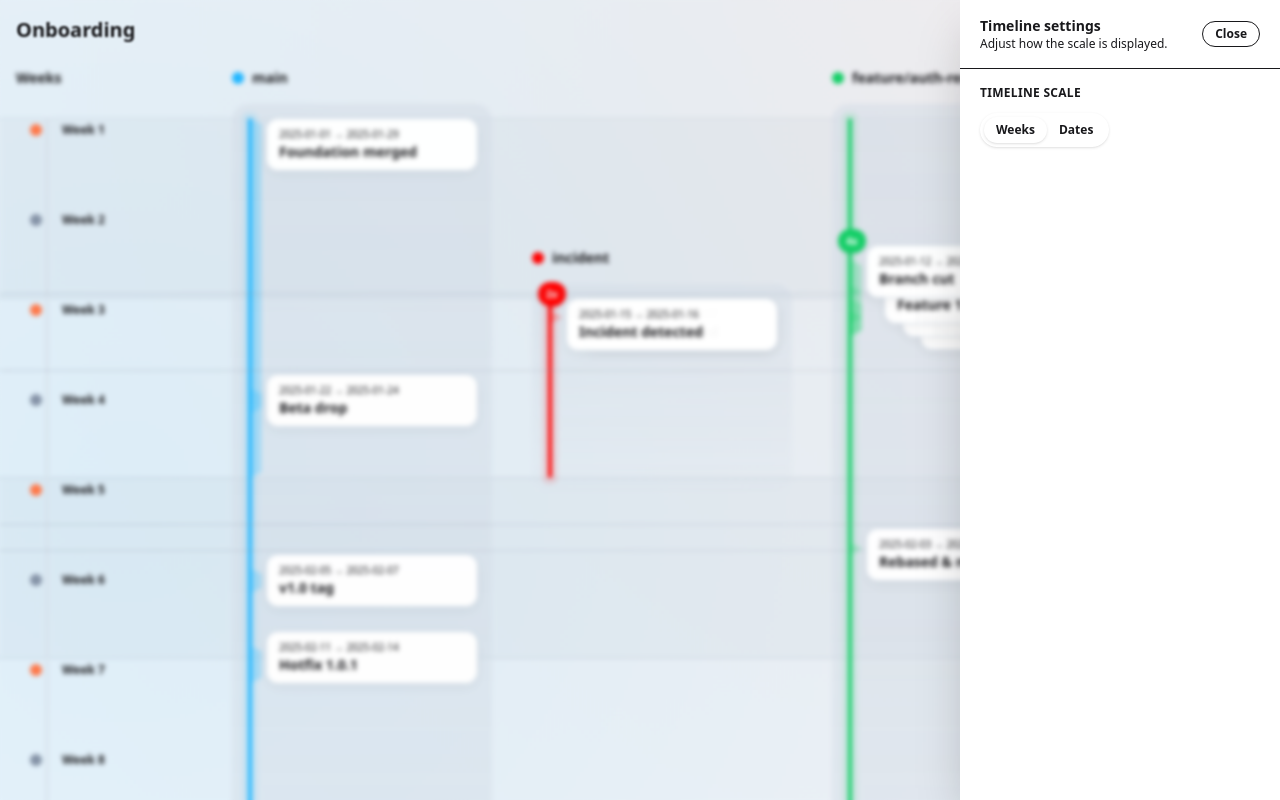
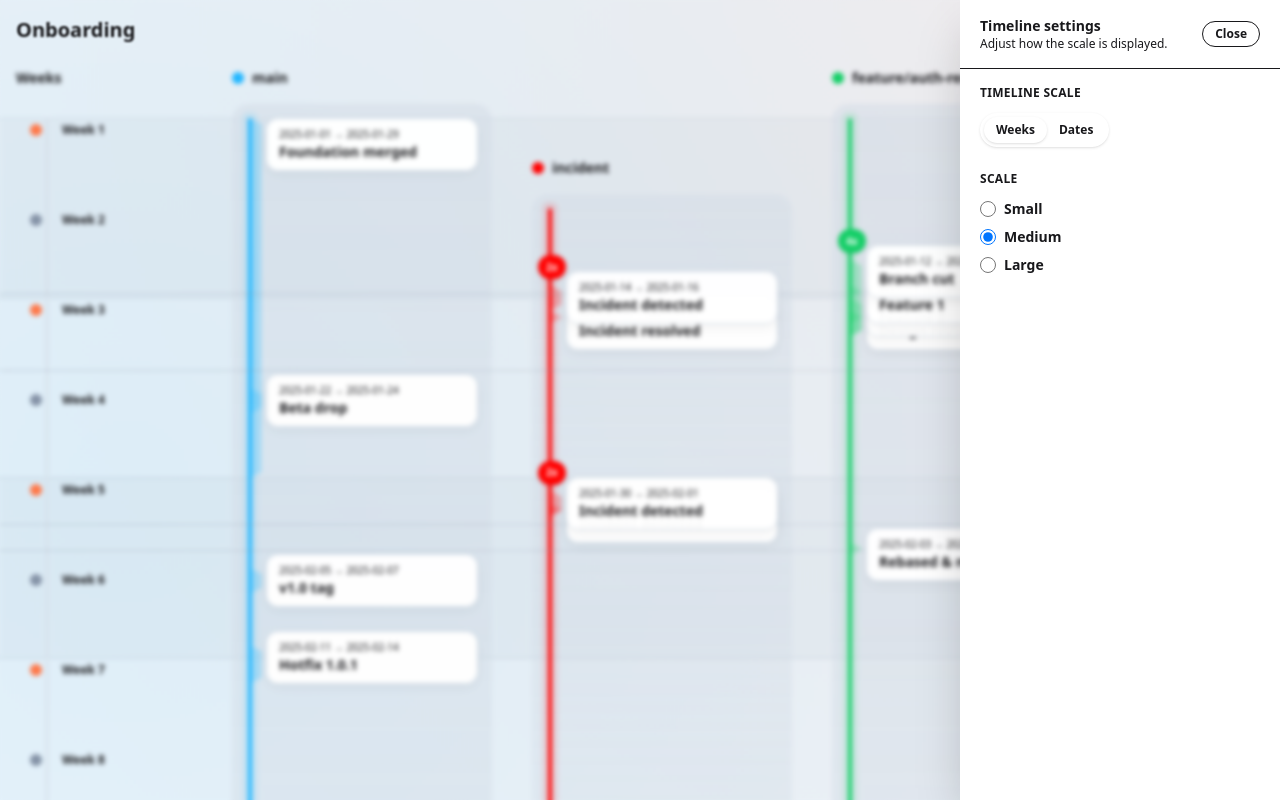
Before and after one commit to onion2k/timelines, a React (Vite) app: page / in a window 1280 px wide. Both pictures are taken after a click on the button "Settings". Shown: the top 800 px of the page. Built offline with nearby package versions, Linux system fonts and the light colour scheme.

Commit message:
Scale option added

```diff
--- a/src/components/MultiLineTimeline.tsx
+++ b/src/components/MultiLineTimeline.tsx
@@ -28,12 +28,12 @@ type MultiLineTimelineProps = {
 
 export type Milestone = { title: string; at: string }
 type WeekLabelMode = 'weeks' | 'dates'
+type ScaleOption = 'small' | 'medium' | 'large'
 
 const DAY_MS = 1000 * 60 * 60 * 24
 const WEEK_MS = DAY_MS * 7
 const CARD_HEIGHT_ESTIMATE = 70
 const CARD_ANCHOR_OFFSET = 14
-const STACK_X_OFFSET = 18
 const STACK_SLOP = 4
 const STACK_LEFT_BASE = 16
 const BASE_Z_INDEX = 100
@@ -112,12 +112,16 @@ function TimelineSettingsDrawer({
   labelMode,
   onLabelModeChange,
   startWeekDate,
+  scale,
+  onScaleChange,
 }: {
   open: boolean
   onClose: () => void
   labelMode: WeekLabelMode
   onLabelModeChange: (mode: WeekLabelMode) => void
   startWeekDate: Date | null
+  scale: ScaleOption
+  onScaleChange: (scale: ScaleOption) => void
 }) {
   if (!open) return null
 
@@ -172,6 +176,28 @@ function TimelineSettingsDrawer({
                 Dates become available once a valid start date is detected.
               </p>
             ) : null}
+          </div>
+          <div className="mb-6">
+            <p className="text-xs font-semibold uppercase tracking-wide text-gray-dark/80">Scale</p>
+            <div className="mt-3 flex flex-col gap-2 text-sm font-semibold text-gray-dark">
+              {([
+                { value: 'small', label: 'Small' },
+                { value: 'medium', label: 'Medium' },
+                { value: 'large', label: 'Large' },
+              ] as const).map((option) => (
+                <label key={option.value} className="flex items-center gap-2 cursor-pointer">
+                  <input
+                    type="radio"
+                    name="timeline-scale"
+                    value={option.value}
+                    checked={scale === option.value}
+                    onChange={() => onScaleChange(option.value)}
+                    className="h-4 w-4 border-gray-light text-gray-dark focus:ring-1 focus:ring-offset-1 focus:ring-gray-dark"
+                  />
+                  <span>{option.label}</span>
+                </label>
+              ))}
+            </div>
           </div>
         </div>
       </div>
@@ -546,11 +572,12 @@ function TrackItemRow({
     <button
       type="button"
       onClick={() => onSelect(item.id)}
-      className="absolute right-0 text-left focus:outline-none"
+      className="absolute text-left w-full focus:outline-none"
       style={{
-        left: `${leftOffset}px`,
+        left: 0,
         top: `${topOffset}px`,
         zIndex,
+        transform: `translateX(${leftOffset}px)`,
       }}
     >
       <TrackItemCard item={item} selected={selected} />
@@ -589,7 +616,7 @@ function TrackItemCluster({
           <TrackItemRow
             key={entry.item.id}
             item={entry.item}
-            leftOffset={idx * STACK_X_OFFSET}
+            leftOffset={0}
             topOffset={entry.cardTop - cluster.containerTop}
             zIndex={selectedId === entry.item.id ? SELECTED_Z_INDEX : BASE_Z_INDEX - idx}
             selected={selectedId === entry.item.id}
@@ -672,10 +699,17 @@ function MultiLineTimelineTrack({
   )
 }
 
-export function MultiLineTimeline({ tracks, weeks, sprintLength = 2, weekHeight = 90, milestones = [] }: MultiLineTimelineProps) {
+export function MultiLineTimeline({
+  tracks,
+  weeks,
+  sprintLength = 2,
+  weekHeight = 90,
+  milestones = [],
+}: MultiLineTimelineProps) {
   const [selectedId, setSelectedId] = useState<string | null>(null)
   const [selectedMilestoneId, setSelectedMilestoneId] = useState<string | null>(null)
   const [weekLabelMode, setWeekLabelMode] = useState<WeekLabelMode>('weeks')
+  const [scale, setScale] = useState<ScaleOption>('medium')
   const [settingsOpen, setSettingsOpen] = useState(false)
   const allDates = tracks.flatMap((track) => track.items.map((item) => parseAtDate(item.at))).filter(Boolean) as Date[]
   const rawStartDate = allDates.length ? new Date(Math.min(...allDates.map((d) => d.getTime()))) : null
@@ -688,7 +722,13 @@ export function MultiLineTimeline({ tracks, weeks, sprintLength = 2, weekHeight
       ? Math.max(1, Math.floor((endWeekDate.getTime() - timelineStartDate.getTime()) / WEEK_MS) + 1)
       : 1
   const totalWeeks = Math.max(weeks ?? dataWeeks, dataWeeks)
-  const computedHeight = Math.max(1, totalWeeks) * weekHeight
+  const weekHeightByScale: Record<ScaleOption, number> = {
+    small: Math.round(weekHeight * 0.8),
+    medium: weekHeight,
+    large: Math.round(weekHeight * 1.2),
+  }
+  const effectiveWeekHeight = weekHeightByScale[scale]
+  const computedHeight = Math.max(1, totalWeeks) * effectiveWeekHeight
   const guidePadding = 14
   const headerOffset = 36 // approx height of track/week label + margin
   const guideTopOffset = headerOffset + guidePadding
@@ -710,7 +750,7 @@ export function MultiLineTimeline({ tracks, weeks, sprintLength = 2, weekHeight
       <div className={`relative ${contentBlurClass} transition filter`}>
         <SprintGuides
           totalWeeks={totalWeeks}
-          weekHeight={weekHeight}
+          weekHeight={effectiveWeekHeight}
           sprintLength={sprintLength}
           padding={guidePadding}
           topOffset={guideTopOffset}
@@ -719,7 +759,7 @@ export function MultiLineTimeline({ tracks, weeks, sprintLength = 2, weekHeight
           milestones={milestones}
           startWeekDate={timelineStartDate}
           totalWeeks={totalWeeks}
-          weekHeight={weekHeight}
+          weekHeight={effectiveWeekHeight}
           padding={guidePadding}
           topOffset={guideTopOffset}
           selectedId={selectedMilestoneId}
@@ -730,7 +770,7 @@ export function MultiLineTimeline({ tracks, weeks, sprintLength = 2, weekHeight
             totalWeeks={totalWeeks}
             height={computedHeight}
             sprintLength={sprintLength}
-            weekHeight={weekHeight}
+            weekHeight={effectiveWeekHeight}
             padding={guidePadding}
             startWeekDate={timelineStartDate}
             labelMode={weekLabelMode}
@@ -744,8 +784,8 @@ export function MultiLineTimeline({ tracks, weeks, sprintLength = 2, weekHeight
                 ? Math.max(clampedStartWeek, Math.min(totalWeeks, Math.floor(track.endWeek ?? totalWeeks)))
                 : totalWeeks
               const trackWeeks = Math.max(1, clampedEndWeek - clampedStartWeek + 1)
-              const trackHeight = trackWeeks * weekHeight
-              const offsetTop = (clampedStartWeek - 1) * weekHeight
+              const trackHeight = trackWeeks * effectiveWeekHeight
+              const offsetTop = (clampedStartWeek - 1) * effectiveWeekHeight
 
               return (
                 <MultiLineTimelineTrack
@@ -756,7 +796,7 @@ export function MultiLineTimeline({ tracks, weeks, sprintLength = 2, weekHeight
                   totalWeeks={totalWeeks}
                   offsetTop={offsetTop}
                   guidePadding={guidePadding}
-                  weekHeight={weekHeight}
+                  weekHeight={effectiveWeekHeight}
                   selectedId={selectedId}
                   onSelect={(id) => setSelectedId(id)}
                 />
@@ -771,6 +811,8 @@ export function MultiLineTimeline({ tracks, weeks, sprintLength = 2, weekHeight
         labelMode={weekLabelMode}
         onLabelModeChange={setWeekLabelMode}
         startWeekDate={timelineStartDate}
+        scale={scale}
+        onScaleChange={setScale}
       />
     </div>
   )
--- a/src/data/branchTracks.json
+++ b/src/data/branchTracks.json
@@ -38,14 +38,14 @@
     "id": "incident",
     "name": "incident",
     "color": "#ff0000",
-    "startWeek": 3,
-    "endWeek": 4,
+    "startWeek": 2,
+    "endWeek": 20,
     "items": [
       {
         "id": "incident-detected",
         "title": "Incident detected",
         "annotation": "",
-        "at": "2025-01-15",
+        "at": "2025-01-14",
         "endAt": "2025-01-16"
       },
       {
@@ -54,6 +54,20 @@
         "annotation": "",
         "at": "2025-01-16",
         "endAt": "2025-01-17"
+      },
+      {
+        "id": "incident-detected",
+        "title": "Incident detected",
+        "annotation": "",
+        "at": "2025-01-30",
+        "endAt": "2025-02-01"
+      },
+      {
+        "id": "incident-detected",
+        "title": "Incident detected",
+        "annotation": "",
+        "at": "2025-01-31",
+        "endAt": "2025-02-01"
       }
     ]
   },
```
